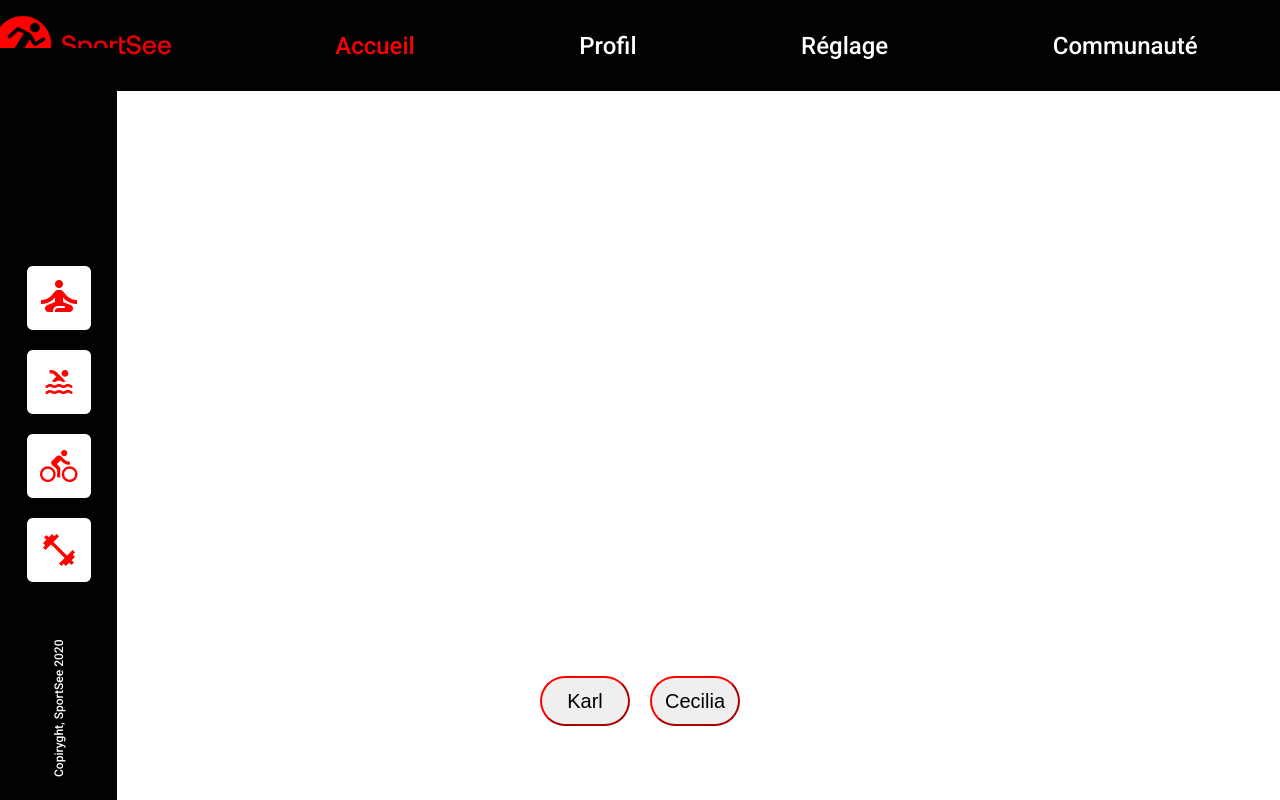
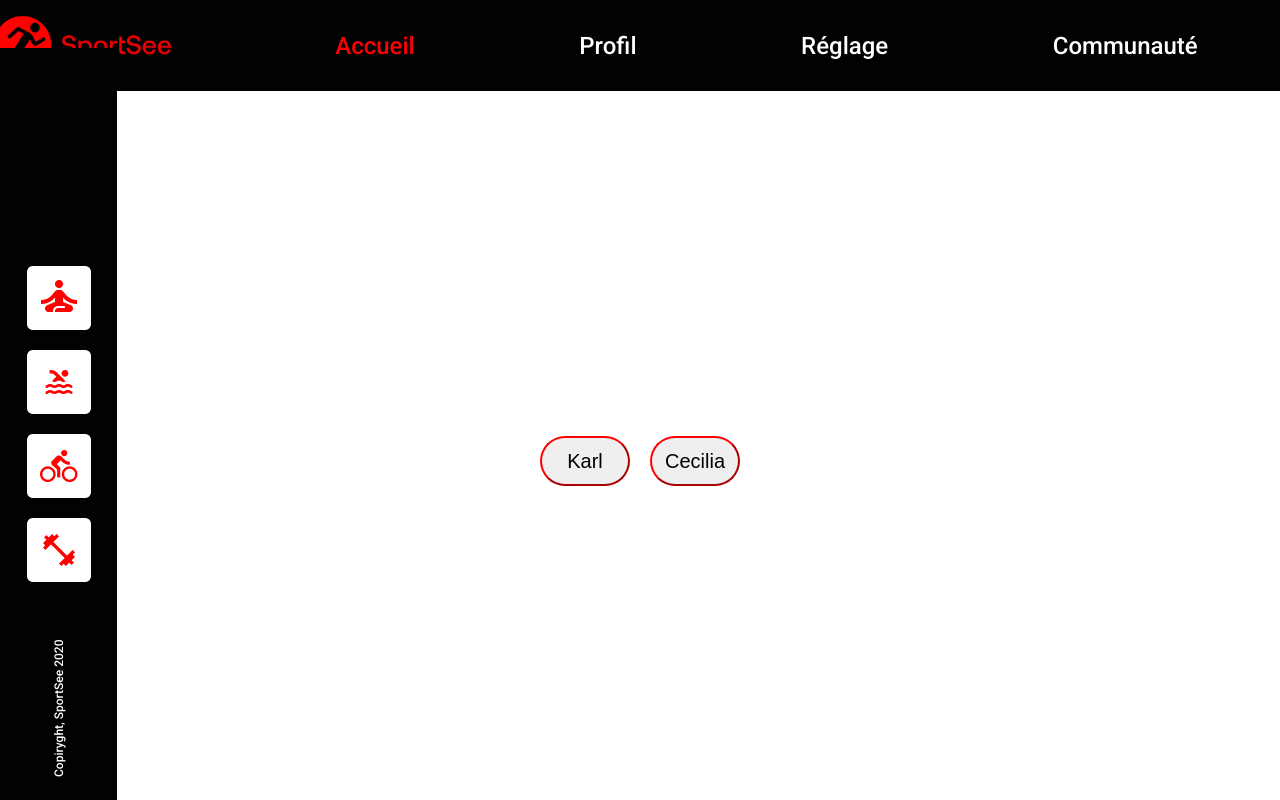
Before and after one commit to samuel73000/SportSee, a React (Vite) app in the folder FrontEnd/: page / in a window 1280 px wide. Built offline with nearby package versions, Linux system fonts and the light colour scheme.

Commit message:
SportSee

```diff
--- a/FrontEnd/src/Page/Home/Home.css
+++ b/FrontEnd/src/Page/Home/Home.css
@@ -3,7 +3,7 @@
   justify-content: center;
   align-items: center;
   flex-direction: column;
-  margin-top: 50%;
+  margin-top: 50vh;
 }
 .p-home{
   font-size: 18px;
```
